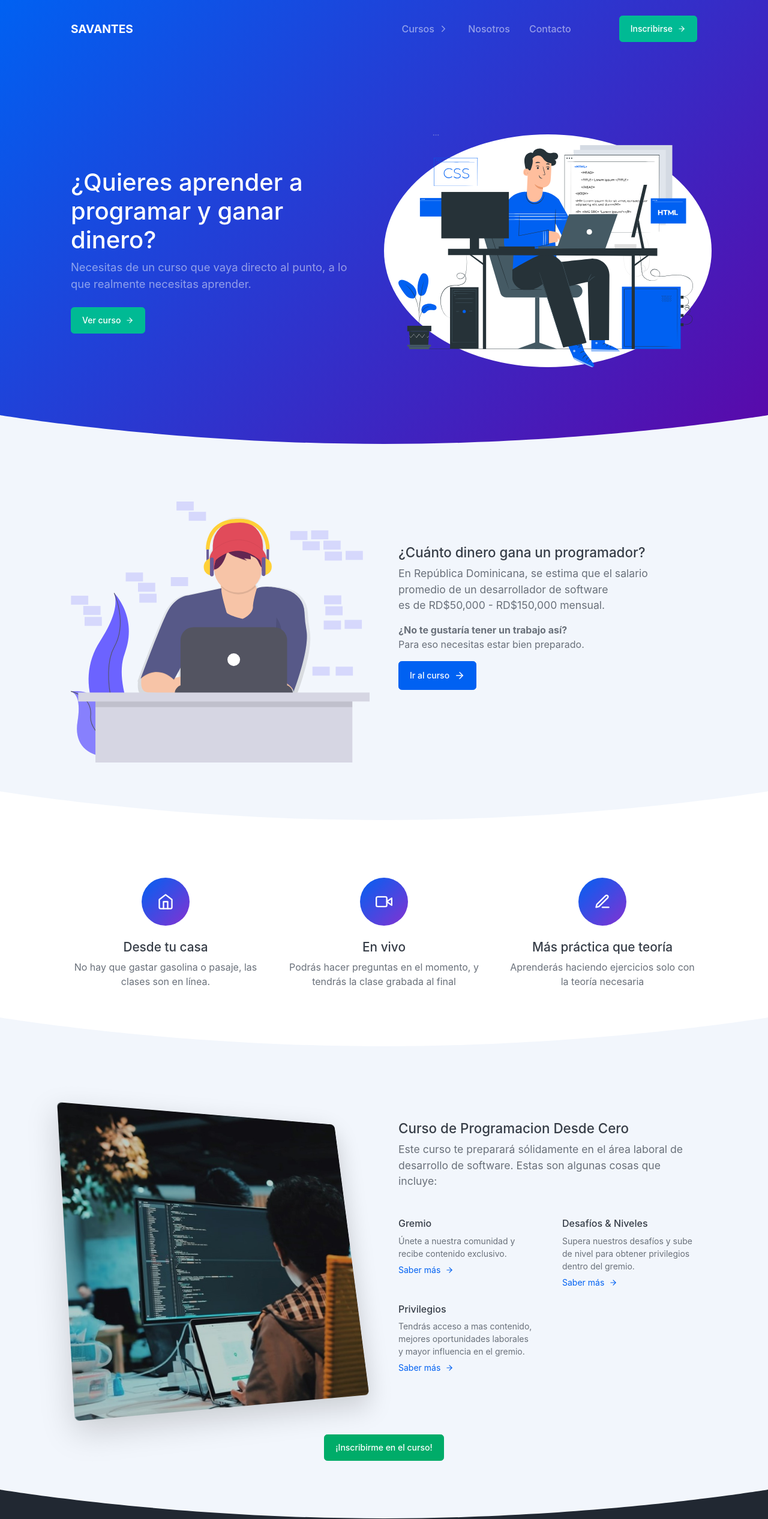
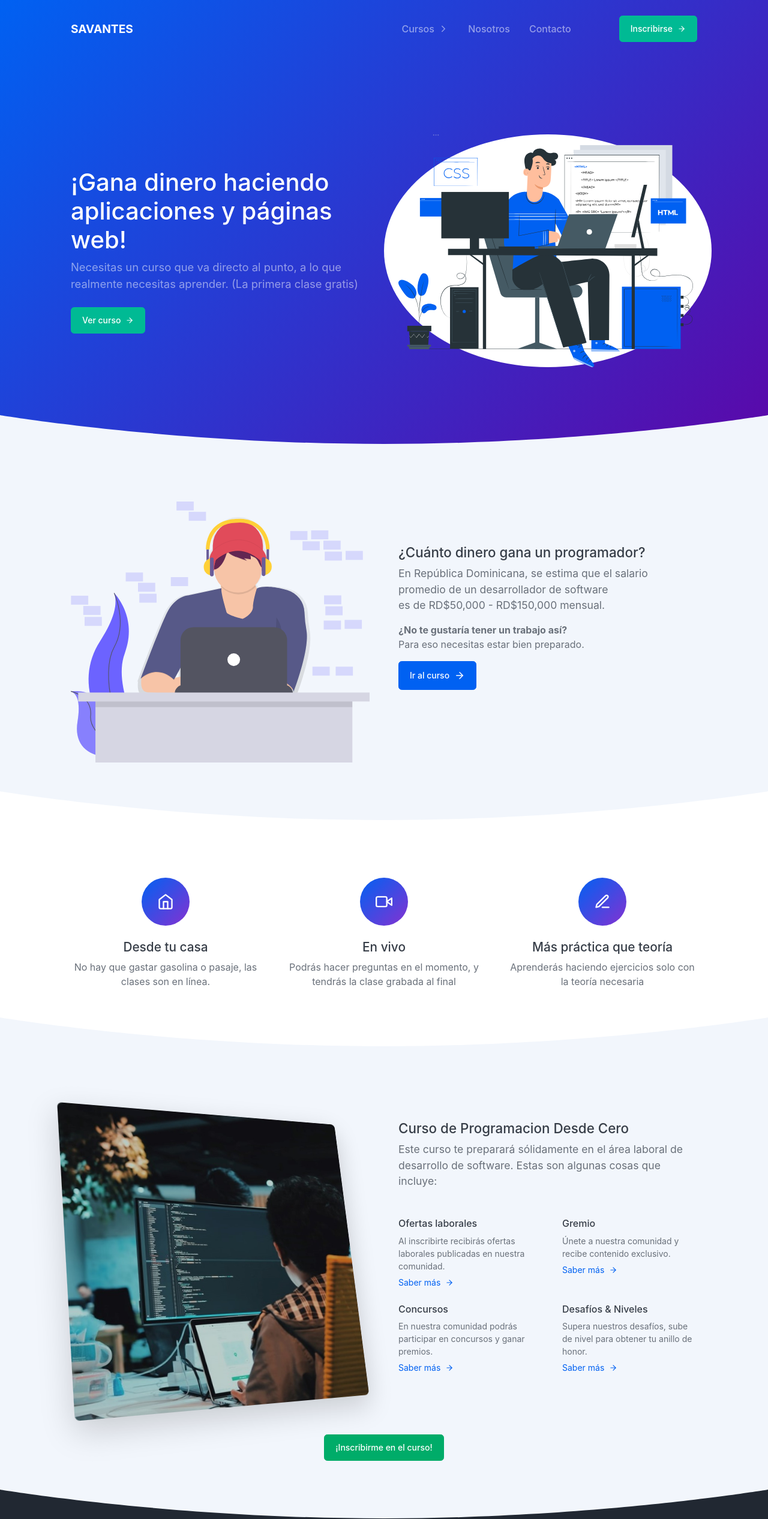
Before and after one commit to LosSavantes/savant.do, a Next.js app: page / in a window 1280 px wide. Shown: the top 2532 px of the page at 60% size. Built offline with nearby package versions, Linux system fonts and the light colour scheme; a web font is replaced by a local one.

Commit message:
changed content

```diff
--- a/pages/curso/programacion-desde-cero.jsx
+++ b/pages/curso/programacion-desde-cero.jsx
@@ -173,6 +173,7 @@ export default function ProgramaciónDesdeCero() {
                   <li>Información sobre posiciones laborales abiertas.</li>
                   <li>Noticias relacionadas con software y tecnología.</li>
                   <li>Tutoriales complementarios gratuitos.</li>
+                  <li>Rifas y concursos</li>
                 </ul>
 
                 <h5 className="pt-3">Desafíos y Niveles</h5>
@@ -186,7 +187,6 @@ export default function ProgramaciónDesdeCero() {
                   <li>Tutoriales exclusivos, sin costo</li>
                   <li>Comisiones oficiales asignadas por Savantes</li>
                   <li>Descuentos en otros cursos</li>
-                  <li>Regalos aleatorios</li>
                 </ul>
 
                 <h5 className="pt-3">Anillo de Honor</h5>
--- a/pages/inscripcion/_Header.jsx
+++ b/pages/home/_Header.jsx
@@ -8,10 +8,11 @@ export default function Header() {
           <div className="row align-items-center">
             <div className="col-lg-6" data-aos="fade-up">
               <h1 className="page-header-title">
-                ¿Quieres aprender a programar y ganar dinero?
+                ¡Gana dinero haciendo aplicaciones y páginas web!
               </h1>
               <p className="page-header-text mb-4">
-                Necesitas de un curso que vaya directo al punto, a lo que realmente necesitas aprender.
+                Necesitas un curso que va directo al punto, a lo que realmente necesitas aprender.
+                (La primera clase gratis)
               </p>
               <a
                 className="btn btn-teal font-weight-500 mr-2"
--- a/pages/home/index.jsx
+++ b/pages/home/index.jsx
@@ -1,4 +1,4 @@
-import Header from 'pages/inscripcion/_Header'
+import Header from 'pages/home/_Header'
 import Icon from 'library/Icon';
 import Head from 'next/head';
 
@@ -6,7 +6,7 @@ export default function Home() {
   return (
     <>
       <Head>
-        <title>¿Quieres aprender a programar y ganar dinero?</title>
+        <title>¡Gana dinero, aprende a desarrollar aplicaciones!</title>
       </Head>
       <Header />
       <section className="bg-light py-10">
@@ -82,7 +82,8 @@ export default function Home() {
               </div>
               <h3>En vivo</h3>
               <p className="mb-0">
-                Podrás hacer preguntas en el momento, y tendrás la clase grabada al final
+                Podrás hacer preguntas en el momento, y tendrás la clase grabada
+                al final
               </p>
             </div>
             <div className="col-lg-4">
@@ -137,6 +138,19 @@ export default function Home() {
               </div>
               <div className="row">
                 <div className="col-md-6 mb-4">
+                  <h6>Ofertas laborales</h6>
+                  <p className="small mb-1">
+                    Al inscribirte recibirás ofertas laborales publicadas en
+                    nuestra comunidad.
+                  </p>
+                  <a
+                    className="small text-arrow-icon"
+                    href="/curso/programacion-desde-cero"
+                  >
+                    Saber más <Icon name="arrow-right" className="ml-2" />
+                  </a>
+                </div>
+                <div className="col-md-6 mb-4">
                   <h6>Gremio</h6>
                   <p className="mb-1 small">
                     Únete a nuestra comunidad y recibe contenido exclusivo.
@@ -148,11 +162,12 @@ export default function Home() {
                     Saber más <Icon name="arrow-right" className="ml-2" />
                   </a>
                 </div>
+              </div>
+              <div className="row">
                 <div className="col-md-6 mb-4">
-                  <h6>Desafíos &amp; Niveles</h6>
-                  <p className="mb-1 small ">
-                    Supera nuestros desafíos y sube de nivel para obtener
-                    privilegios dentro del gremio.
+                  <h6>Concursos</h6>
+                  <p className="small mb-1">
+                    En nuestra comunidad podrás participar en concursos y ganar premios.
                   </p>
                   <a
                     className="small text-arrow-icon"
@@ -161,12 +176,11 @@ export default function Home() {
                     Saber más <Icon name="arrow-right" className="ml-2" />
                   </a>
                 </div>
-              </div>
-              <div className="row">
                 <div className="col-md-6 mb-4">
-                  <h6>Privilegios</h6>
-                  <p className="small mb-1">
-                    Tendrás acceso a mas contenido, mejores oportunidades laborales y mayor influencia en el gremio.
+                  <h6>Desafíos &amp; Niveles</h6>
+                  <p className="mb-1 small ">
+                    Supera nuestros desafíos, sube de nivel para obtener
+                    tu anillo de honor.
                   </p>
                   <a
                     className="small text-arrow-icon"
```
